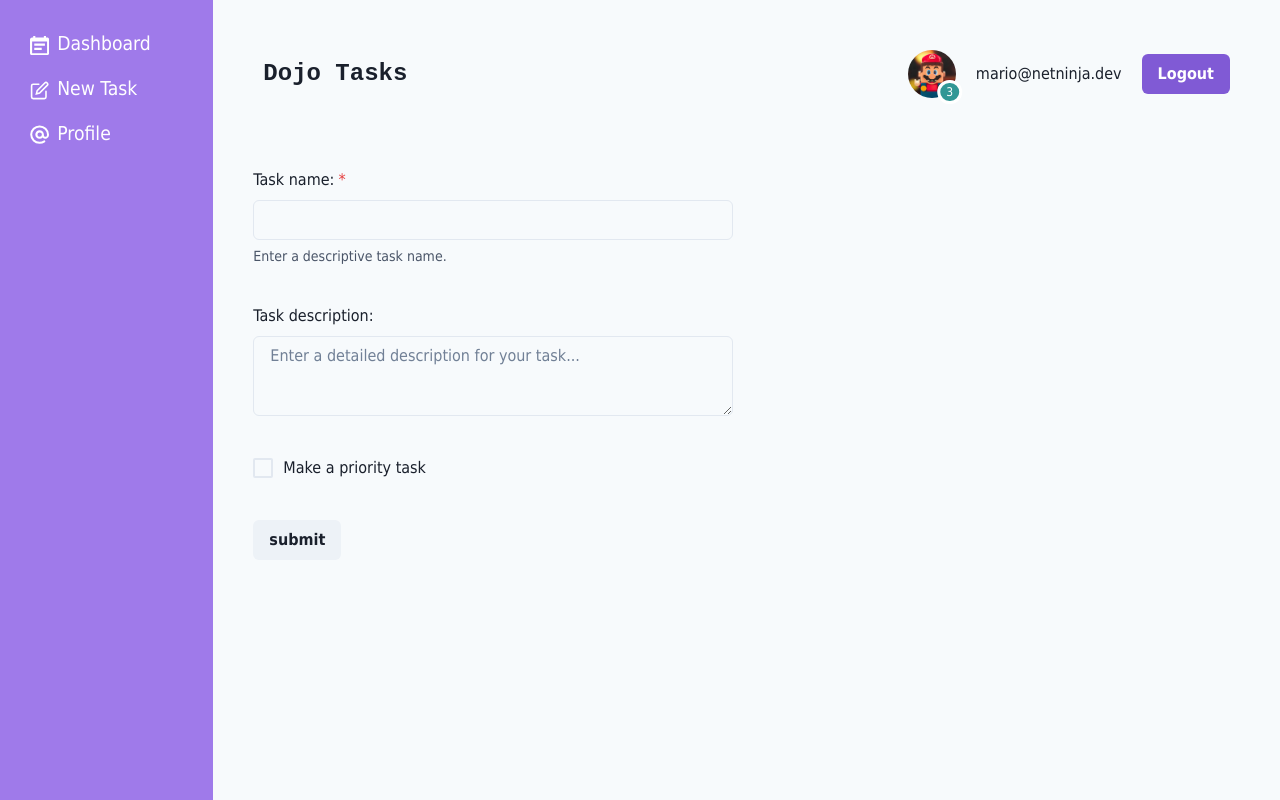
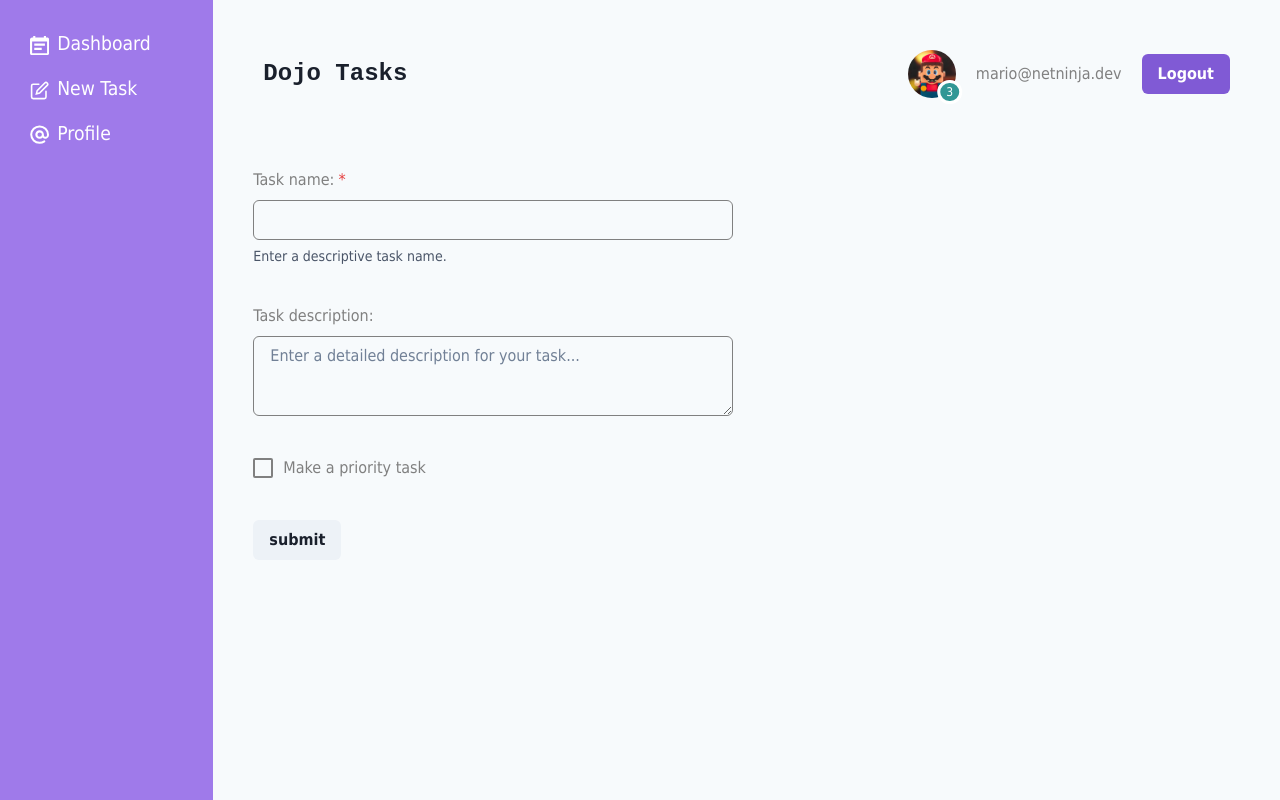
Before and after one commit to Intigam-M/chakra-ui-dojo-tasks, a React (Vite) app: page /create in a window 1280 px wide. Built offline with nearby package versions, Linux system fonts and the light colour scheme.

Commit message:
Refactor code and update UI elements

```diff
--- a/src/App.jsx
+++ b/src/App.jsx
@@ -7,7 +7,7 @@ import {
 
   // layouts and pages
   import RootLayout from './layouts/RootLayout'
-  import Dashboard, { tasksLoader } from './pages/Dashboard'
+  import Dashboard from './pages/Dashboard'
   import Create, { createAction } from './pages/Create'
   import Profile from './pages/Profile'
 
@@ -15,7 +15,7 @@ import {
   const router = createBrowserRouter(
     createRoutesFromElements(
       <Route path="/" element={<RootLayout />}>
-        <Route index element={<Dashboard />} loader={tasksLoader} />
+        <Route index element={<Dashboard />} />
         <Route path="create" element={<Create />} action={createAction} />
         <Route path="profile" element={<Profile />} />
       </Route>
--- a/src/components/Navbar.jsx
+++ b/src/components/Navbar.jsx
@@ -25,7 +25,7 @@ export default function Navbar() {
             <Text fontSize="xs" color="white">3</Text>
           </AvatarBadge>
         </Avatar>
-        <Text>mario@netninja.dev</Text>
+        <Text color="GrayText">mario@netninja.dev</Text>
         <Button
           colorScheme="purple"
           onClick={() => toast({
--- a/data/db.json
+++ b/src/data/db.js
@@ -1,5 +1,5 @@
-{
-  "tasks": [
+
+ export const tasks = [
     {
        "id":1,
        "title":"Fix the navbar",
@@ -71,4 +71,3 @@
        "img": "/img/yoshi.png"
     }
  ]
-}
--- a/src/pages/Create.jsx
+++ b/src/pages/Create.jsx
@@ -16,16 +16,17 @@ import {
       <Box maxW="480px">
         <Form method="post" action="/create">
           <FormControl isRequired mb="40px">
-            <FormLabel>Task name:</FormLabel>
-            <Input type="text" name="title" />
+            <FormLabel color={'GrayText'}>Task name:</FormLabel>
+            <Input type="text" name="title" borderColor={'GrayText'}/>
             <FormHelperText>Enter a descriptive task name.</FormHelperText>
           </FormControl>
 
           <FormControl mb="40px">
-            <FormLabel>Task description:</FormLabel>
+            <FormLabel color={'GrayText'}>Task description:</FormLabel>
             <Textarea
               placeholder="Enter a detailed description for your task..."
               name="description"
+              borderColor={'GrayText'}
             />
           </FormControl>
 
@@ -34,8 +35,9 @@ import {
               name="isPriority"
               colorScheme="purple"
               size="lg"
+              borderColor={'GrayText'}
             />
-            <FormLabel mb="0" ml="10px">Make a priority task</FormLabel>
+            <FormLabel color={'GrayText'} mb="0" ml="10px">Make a priority task</FormLabel>
           </FormControl>
 
           <Button type="submit">submit</Button>
--- a/src/pages/Dashboard.jsx
+++ b/src/pages/Dashboard.jsx
@@ -14,10 +14,9 @@ import {
   Button,
   Avatar
 } from "@chakra-ui/react"
-import { useLoaderData } from "react-router-dom"
+import { tasks} from "../data/db"
 
 export default function Dashboard() {
-  const tasks = useLoaderData()
 
   return (
     <SimpleGrid spacing={10} minChildWidth={300}>
@@ -54,9 +53,3 @@ export default function Dashboard() {
     </SimpleGrid>
   )
 }
-
-export const tasksLoader = async () => {
-  const res = await fetch('http://localhost:3000/tasks')
-
-  return res.json()
-}
```
